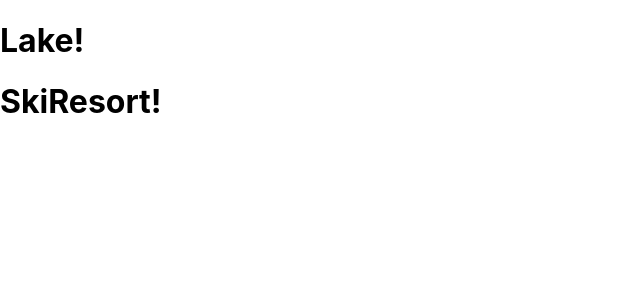
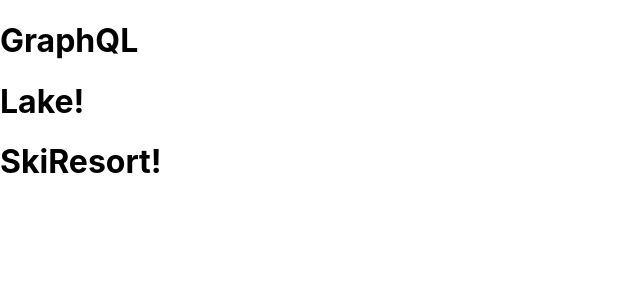
Before and after one commit to sprintup/ReactTraining, a React (Create React App) app in the folder hello-react/: page / in a window 1280 px wide. Shown: the top 300 px of the page, without its empty margins (0-640 px from the left). Built offline with nearby package versions, Linux system fonts and the light colour scheme.

Commit message:
array destructuring start

```diff
--- a/hello-react/src/index.js
+++ b/hello-react/src/index.js
@@ -14,10 +14,11 @@
   );
 }
 
-function App(){
+function App({name}){
   return (
     //React.Fragments are intended to be used to deal with the issue of adjacent components
     <>
+      <h1>{name}</h1>
       <Lake />
       <SkiResort />
     </>
@@ -26,9 +27,6 @@
 // ReactDOM.render takes to arguments, first the argument is the element we want to create, then the second argument is where we want to render that element
 //when the app is rendered, add the property 'season' for summer, or winter
 ReactDOM.render(
-  <>
-    <Lake />
-    <SkiResort />
-  </>,
+  <App name ="GraphQL"/>,
   document.getElementById('root')
 );
```
